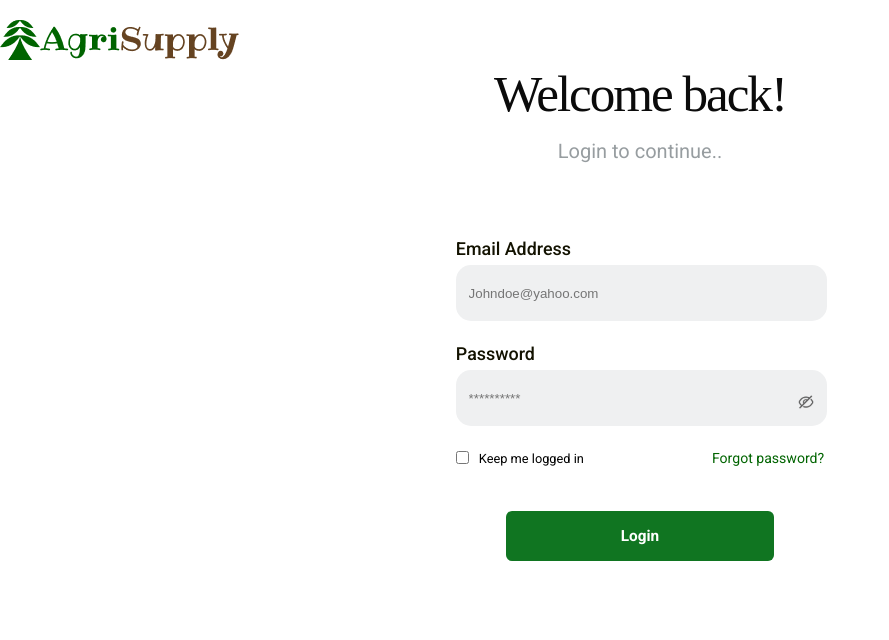
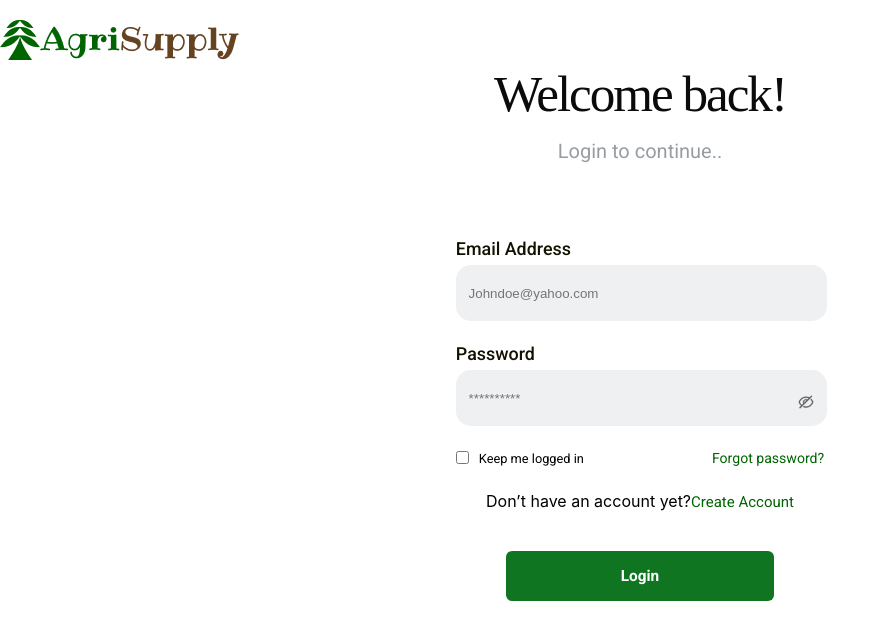
Before and after one commit to Maryann-01/AgroHub, a React (Create React App) app: page /login in a window 1280 px wide. Shown: the top 640 px of the page, without its empty margins (0-889 px from the left). Built offline with nearby package versions, Linux system fonts and the light colour scheme.

Commit message:
feat:added new features

```diff
--- a/src/components/Login/Login.css
+++ b/src/components/Login/Login.css
@@ -160,3 +160,12 @@ line-height: 25px;
 letter-spacing: 0em;
 text-align: left;
 }
+.createAcct-div{
+    margin:0 auto;
+    text-align: center;
+}
+.createAcct{
+    color: #006400;
+    font-family: Roboto;
+    font-size: 15px;
+}
--- a/src/components/Login/Login.tsx
+++ b/src/components/Login/Login.tsx
@@ -64,6 +64,9 @@ const Login = () => {
                         </div>
                         <p className="forgot">Forgot password?</p>
                     </div>
+                    <div className='createAcct-div'>
+                        <p>Don’t have an account yet?<span className='createAcct'>Create Account</span> </p>
+                    </div>
                     <button type='submit' className="login-btn">Login</button>
                 </form>
 
```
